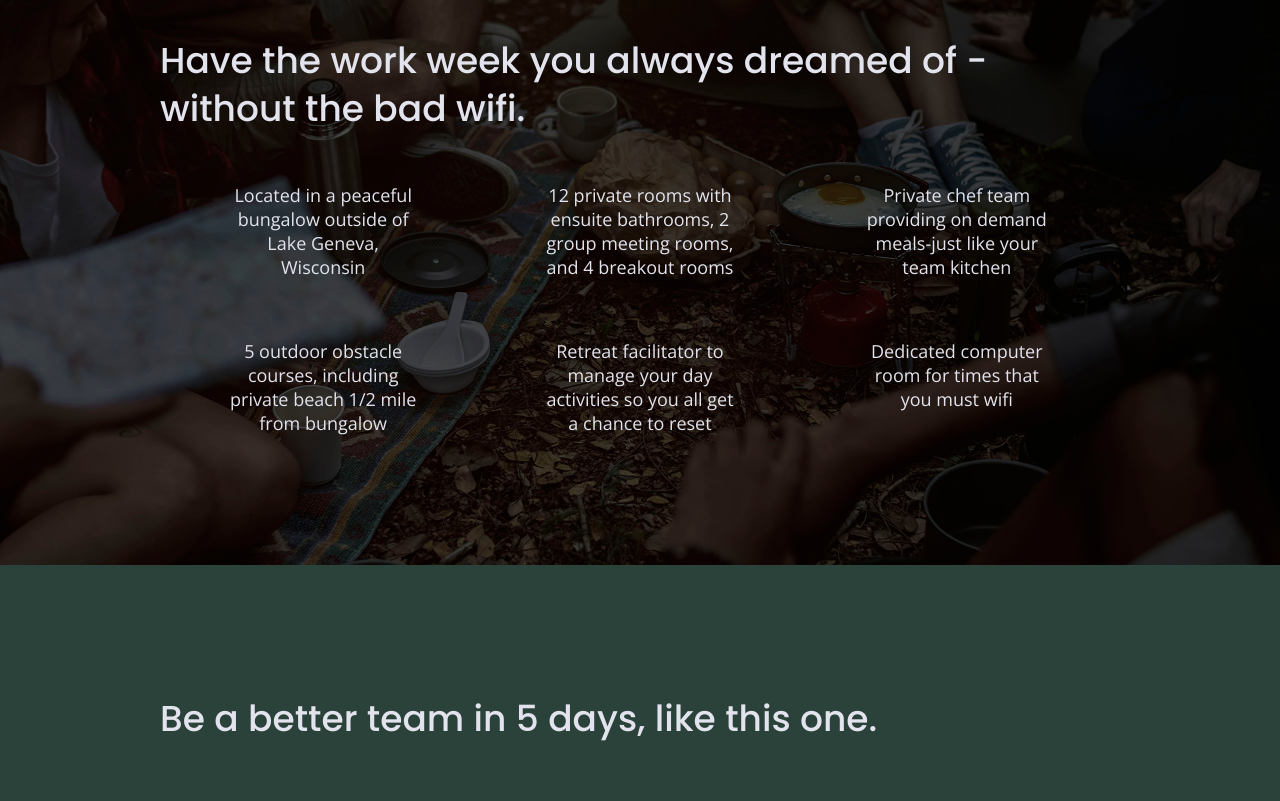
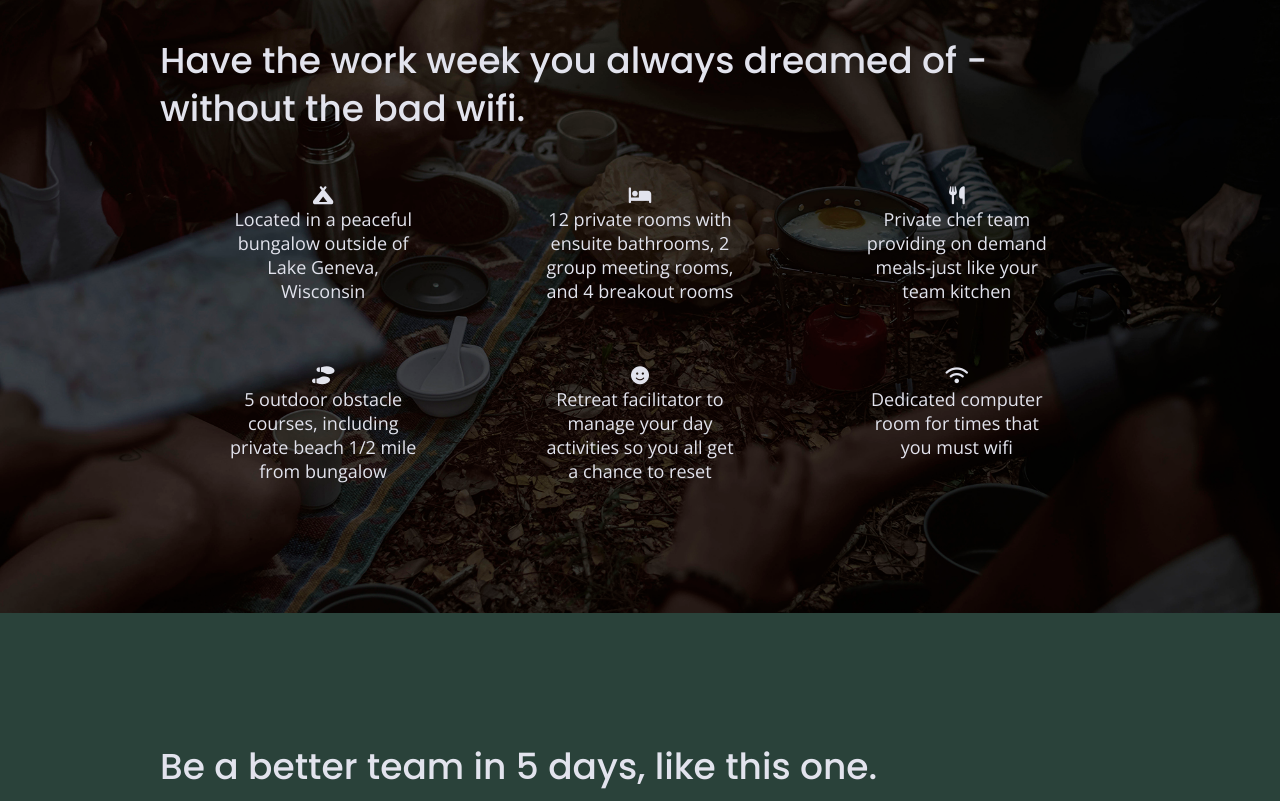
Before and after one commit to Violetbluecherry/unplugged-design, a website built with Parcel: page index.html in a window 1280 px wide. Shown: the part 1087-1888 px from the top of the page. Built offline with nearby package versions, Linux system fonts and the light colour scheme.

Commit message:
added font icon

```diff
--- a/index.html
+++ b/index.html
@@ -14,6 +14,7 @@
 
   <link rel="stylesheet" href="css/normalize.css">
   <link rel="stylesheet" href="css/main.css">
+  <script src="https://kit.fontawesome.com/6101896cf8.js" crossorigin="anonymous"></script>
   <!--Google Fonts-->
   <link rel="preconnect" href="https://fonts.googleapis.com">
   <link rel="preconnect" href="https://fonts.gstatic.com" crossorigin>
@@ -66,31 +67,31 @@
         <h2>Have the work week you always dreamed of - without the bad wifi.</h2>
         <div class="features-items">
           <article>
-            <p class="fontawesome-icons"></p>
+            <p class="fontawesome-icons"><i class="fa-solid fa-campground"></i></p>
             <p class="features-item-description">Located in a peaceful bungalow outside of Lake Geneva, Wisconsin</p>
           </article>
           <article>
-            <p class="fontawesome-icons"></p>
+            <p class="fontawesome-icons"><i class="fa-solid fa-bed"></i></p>
             <p class="features-item-description">12 private rooms with ensuite bathrooms, 2 group meeting rooms, and 4
               breakout rooms</p>
           </article>
           <article>
-            <p class="fontawesome-icons"></p>
+            <p class="fontawesome-icons"><i class="fa-solid fa-utensils"></i></p>
             <p class="features-item-description">Private chef team providing on demand meals-just like your team kitchen
             </p>
           </article>
           <article>
-            <p class="fontawesome-icons"></p>
+            <p class="fontawesome-icons"><i class="fa-solid fa-shoe-prints"></i></p>
             <p class="features-item-description">5 outdoor obstacle courses, including private beach 1/2 mile from
               bungalow</p>
           </article>
           <article>
-            <p class="fontawesome-icons"></p>
+            <p class="fontawesome-icons"><i class="fa-solid fa-smile"></i></p>
             <p class="features-item-description">Retreat facilitator to manage your day activities so you all get a
               chance to reset</p>
           </article>
           <article>
-            <p class="fontawesome-icons"></p>
+            <p class="fontawesome-icons"><i class="fa-solid fa-wifi"></i></p>
             <p class="features-item-description">Dedicated computer room for times that you must wifi</p>
           </article>
         </div>
```
